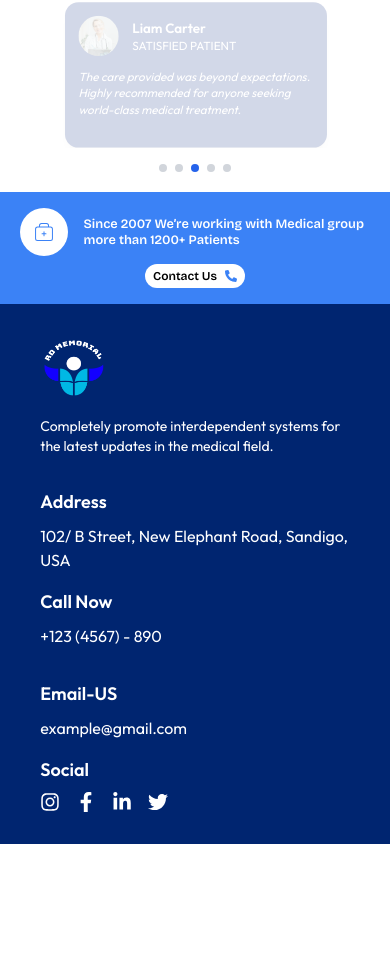
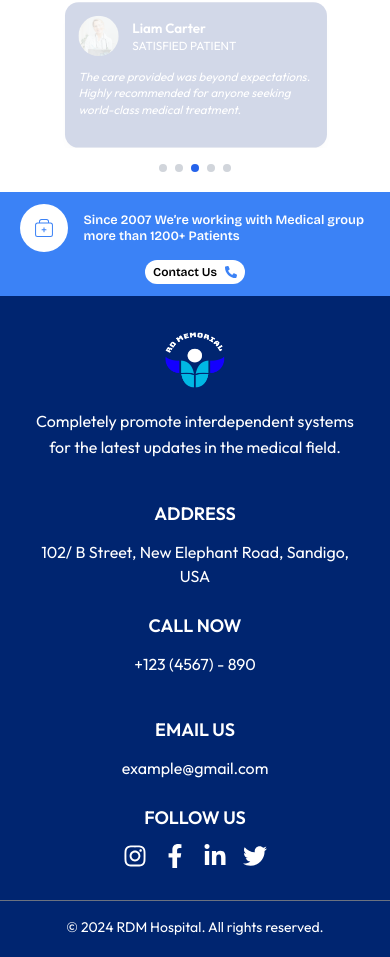
Before and after one commit to alpharsh/hospital, a React (Vite) app: page /about in a window 390 px wide. Shown: the part 2260-3217 px from the top of the page. Before the commit the page ends 3104 px from the top, so only its background shows below. Built offline with nearby package versions, Linux system fonts and the light colour scheme.

Commit message:
Refactor Footer and Home components for improved layout, responsiveness, and styling consistency

```diff
--- a/src/components/Footer.jsx
+++ b/src/components/Footer.jsx
@@ -1,50 +1,96 @@
 import React from 'react';
-import { FaInstagram, FaFacebookF, FaLinkedinIn, FaTwitter } from 'react-icons/fa';  // Import icons
-
+import {
+  FaInstagram,
+  FaFacebookF,
+  FaLinkedinIn,
+  FaTwitter,
+} from 'react-icons/fa'; // Import icons
 const Footer = () => {
   return (
-    <footer className="bg-[#002570] text-white py-8">
-      <div className="container w-11/12 lg:max-w-[1200px] mx-auto grid grid-cols-1 md:grid-cols-3 gap-8 px-6">
+    <footer className="bg-[#002570] text-white py-8 pb-5">
+      <div className="container mx-auto w-11/12 lg:max-w-[1200px] grid grid-cols-1 md:grid-cols-3 gap-10 px-4">
         {/* Left Section: Logo and Description */}
-        <div className="flex flex-col items-start">
+        <div className="flex flex-col items-center md:items-start">
           <div className="flex items-center mb-4">
-            <img src="/rdmlogowhite.png" alt="Logo" className="h-16" />
+            <img
+              src="/rdmlogowhite.png"
+              alt="Logo"
+              className="h-16 w-auto object-contain"
+            />
           </div>
-          <p className="text-sm">
-            Completely promote interdependent systems for the latest updates in the medical field.
+          <p className="text-center md:text-left text-base leading-relaxed">
+            Completely promote interdependent systems for the latest updates in
+            the medical field.
           </p>
         </div>
 
         {/* Middle Section: Address and Call Info */}
-        <div className="flex flex-col">
-          <h3 className="font-semibold text-lg mb-2">Address</h3>
-          <p>102/ B Street, New Elephant Road, Sandigo, USA</p>
+        <div className="flex flex-col items-center md:items-start">
+          <h3 className="font-semibold text-lg mb-3 uppercase">Address</h3>
+          <p className="text-base text-center md:text-left">
+            102/ B Street, New Elephant Road, Sandigo, USA
+          </p>
 
-          <h3 className="font-semibold text-lg mt-4 mb-2">Call Now</h3>
-          <a href="tel:+1234567890">+123 (4567) - 890</a>
+          <h3 className="font-semibold text-lg mt-6 mb-3 uppercase">Call Now</h3>
+          <a
+            href="tel:+1234567890"
+            className="text-base hover:text-gray-300 transition duration-300"
+          >
+            +123 (4567) - 890
+          </a>
         </div>
 
         {/* Right Section: Email and Social Icons */}
-        <div className="flex flex-col">
-          <h3 className="font-semibold text-lg mb-2">Email-US</h3>
-          <p>example@gmail.com</p>
+        <div className="flex flex-col items-center md:items-start">
+          <h3 className="font-semibold text-lg mb-3 uppercase">Email Us</h3>
+          <a
+            href="mailto:example@gmail.com"
+            className="text-base hover:text-gray-300 transition duration-300"
+          >
+            example@gmail.com
+          </a>
 
-          <h3 className="font-semibold text-lg mt-4 mb-2">Social</h3>
+          <h3 className="font-semibold text-lg mt-6 mb-3 uppercase">Follow Us</h3>
           <div className="flex space-x-4">
-            <a href="https://instagram.com" target="_blank" rel="noopener noreferrer">
-              <FaInstagram className="text-white hover:text-gray-300" size={20} />
+            <a
+              href="https://instagram.com"
+              target="_blank"
+              rel="noopener noreferrer"
+              className="hover:text-gray-300 transition duration-300"
+            >
+              <FaInstagram size={24} />
             </a>
-            <a href="https://facebook.com" target="_blank" rel="noopener noreferrer">
-              <FaFacebookF className="text-white hover:text-gray-300" size={20} />
+            <a
+              href="https://facebook.com"
+              target="_blank"
+              rel="noopener noreferrer"
+              className="hover:text-gray-300 transition duration-300"
+            >
+              <FaFacebookF size={24} />
             </a>
-            <a href="https://linkedin.com" target="_blank" rel="noopener noreferrer">
-              <FaLinkedinIn className="text-white hover:text-gray-300" size={20} />
+            <a
+              href="https://linkedin.com"
+              target="_blank"
+              rel="noopener noreferrer"
+              className="hover:text-gray-300 transition duration-300"
+            >
+              <FaLinkedinIn size={24} />
             </a>
-            <a href="https://twitter.com" target="_blank" rel="noopener noreferrer">
-              <FaTwitter className="text-white hover:text-gray-300" size={20} />
+            <a
+              href="https://twitter.com"
+              target="_blank"
+              rel="noopener noreferrer"
+              className="hover:text-gray-300 transition duration-300"
+            >
+              <FaTwitter size={24} />
             </a>
           </div>
         </div>
+      </div>
+
+      {/* Bottom Section */}
+      <div className="mt-8 border-t border-gray-500 pt-4 text-center text-sm md:text-base">
+        <p>&copy; {new Date().getFullYear()} RDM Hospital. All rights reserved.</p>
       </div>
     </footer>
   );
--- a/src/components/InfoBanner.jsx
+++ b/src/components/InfoBanner.jsx
@@ -5,7 +5,7 @@ import { Link } from 'react-router-dom';
 
 const InfoBanner = () => {
   return (
-    <div className="bg-blue-500 text-white py-4 overflow-hidden">
+    <div className="bg-blue-500 text-white py-3 overflow-hidden">
       <div className="container lg:max-w-[1200px] mx-auto w-[90%] md:w-5/6 flex flex-col md:flex-row items-center justify-between md:px-6">
         {/* Left Section: Icon and Text */}
         <div className="flex items-center space-x-4 md:space-x-6">
--- a/src/pages/home/Home.jsx
+++ b/src/pages/home/Home.jsx
@@ -80,7 +80,7 @@ function Home() {
                 />
               </div>
             </h1>
-            <p className="mb-8 font-Bricolage-Grotesque leading-tight text-lg max-w-lg">
+            <p className="mb-8 font-sans text-lg max-w-lg">
               Explicabo esse amet tempora quibusdam laudantium, laborum eaque
               magnam fugiat hic? Esse dicta aliquid error repudiandae earum
               suscipit fugiat molestias, veniam, vel architecto veritatis
@@ -190,57 +190,57 @@ function Home() {
           </div>
         </div>
         <div className="hidden md:block">
-          <div className="flex w-4/5 lg:max-w-[1200px] mt-10 md:mt-24 mx-auto flex-col lg:flex-row justify-around items-center">
+          <div className="flex w-4/5 lg:max-w-[1000px] mt-10 md:mt-24 mx-auto flex-col lg:flex-row justify-around items-center">
             {/* Professional Section */}
-            <div className="flex flex-col space-y-4 items-center text-center bg-white p-6 md:p-8 rounded-3xl  w-full  mx-4 my-4">
-              <h3 className="text-2xl md:text-2xl font-bold mb-1 md:mb-7">
+            <div className="flex flex-col space-y-2 items-center text-center bg-white p-6 md:p-5 rounded-3xl  w-full  mx-4 my-4">
+              <h3 className="text-2xl md:text-xl font-bold mb-1">
                 OUR PROFESSIONAL
               </h3>
               <img
                 src="/img1.png"
                 alt="Our Professional"
-                className="w-24 md:w-28 h-24 md:h-28 mb-4"
+                className="w-24 md:w-20 h-24 md:h-20 mb-4"
               />
-              <p className="text-2xl md:text-2xl font-bold mb-2 font-Bricolage-Grotesque">
+              <p className="text-2xl md:text-xl font-bold mb-2 font-Bricolage-Grotesque">
                 90+ Doctors
               </p>
-              <p className="text-base md:text-lg leading-tight text-gray-600">
+              <p className="text-base leading-tight text-gray-600">
                 Rapidiously reinvent long-term impact collaboration
               </p>
             </div>
 
             {/* Booking Section */}
-            <div className="flex flex-col space-y-4 items-center text-center bg-white p-8 rounded-3xl  w-full  mx-4 my-4">
-              <h3 className="text-2xl md:text-2xl font-bold mb-1 md:mb-7">
+            <div className="flex flex-col space-y-2 items-center text-center bg-white p-5 rounded-3xl  w-full  mx-4 my-4">
+              <h3 className="text-2xl md:text-xl font-bold mb-1">
                 BOOKING
               </h3>
               <img
                 src="/img2.png"
                 alt="Booking"
-                className="w-24 md:w-28 h-24 md:h-28 mb-4"
+                className="w-24 md:w-20 h-24 md:h-20 mb-4"
               />
-              <p className="text-2xl md:text-2xl font-bold mb-2 font-Bricolage-Grotesque">
+              <p className="text-2xl md:text-xl font-bold mb-2 font-Bricolage-Grotesque">
                 +123 (4567) 890
               </p>
-              <p className="text-base md:text-lg leading-tight text-gray-600">
-                Call Us for Booking appointments online 24x7
+              <p className="text-base leading-tight text-gray-600">
+                Call Us for Booking appointments online 24x7 hour
               </p>
             </div>
 
             {/* Location Section */}
-            <div className="flex flex-col space-y-4 items-center text-center bg-white p-8 rounded-3xl  w-full  mx-4 my-4">
-              <h3 className="text-2xl md:text-2xl font-bold mb-1 md:mb-7">
+            <div className="flex flex-col space-y-2 items-center text-center bg-white p-5 rounded-3xl  w-full  mx-4 my-4">
+              <h3 className="text-2xl font-bold mb-1">
                 LOCATION
               </h3>
               <img
                 src="/img3.png"
                 alt="Location"
-                className="w-24 md:w-28 h-24 md:h-28 mb-4"
+                className="w-24 md:w-20 h-24 md:h-20 mb-4"
               />
-              <p className="text-2xl md:text-2xl font-semibold mb-2">
+              <p className="text-2xl md:text-xl font-semibold mb-2">
                 Locate Us
               </p>
-              <p className="text-base md:text-lg leading-tight text-gray-600">
+              <p className="text-base leading-tight text-gray-600">
                 Rapaciously reinvent long-term impact collaboration
               </p>
             </div>
```
